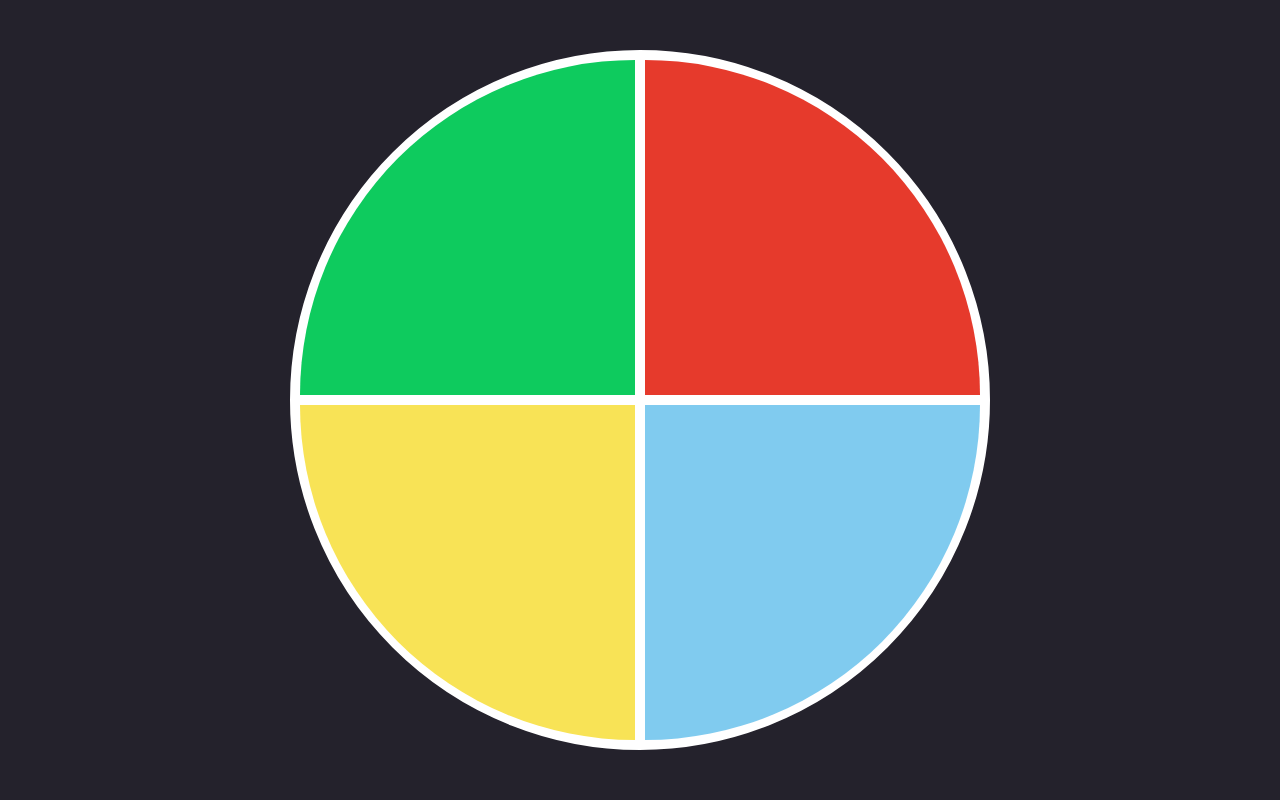
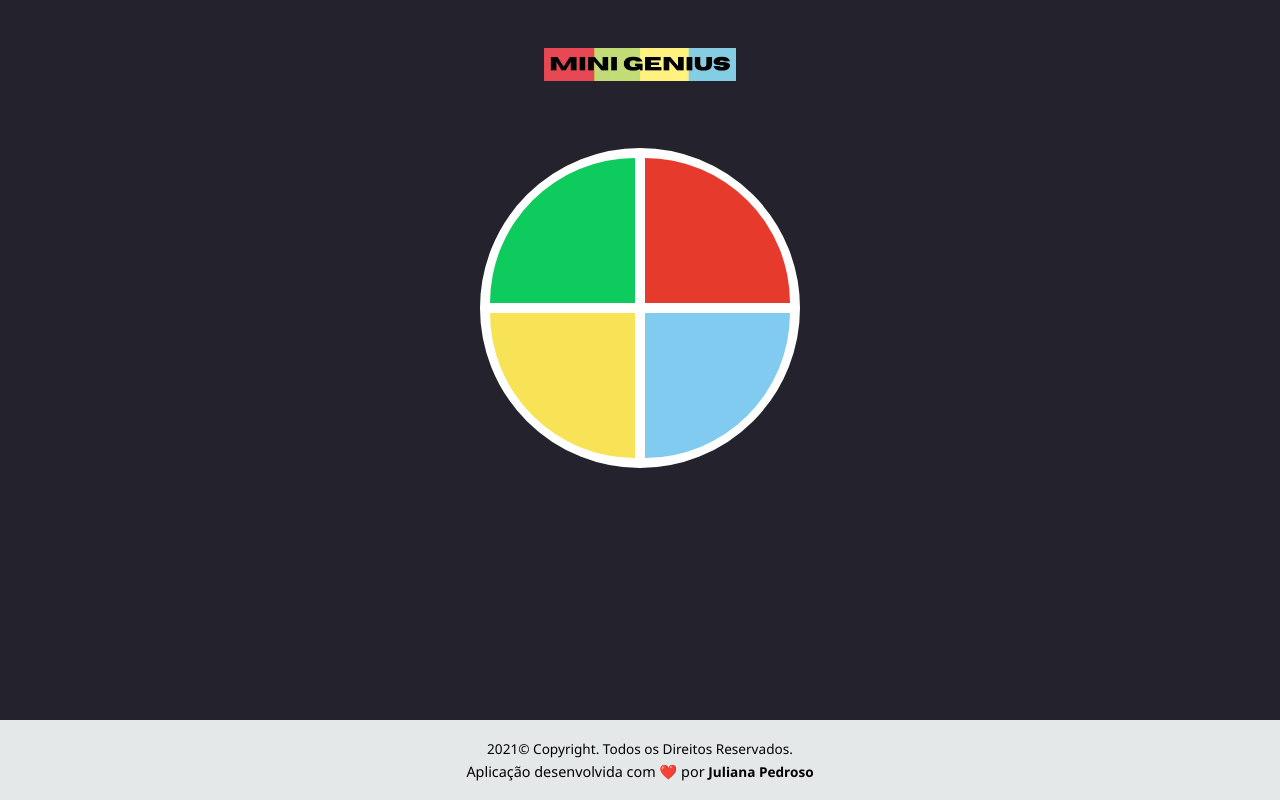
Before and after one commit to julianapedroso/bootcamp-DIO-FullStack, a plain HTML site: page Projeto Genius/index.html in a window 1280 px wide. Drawn offline with Linux system fonts and the light colour scheme.

```diff
--- a/Projeto Genius/index.html
+++ b/Projeto Genius/index.html
@@ -11,6 +11,11 @@
   <title>.::Game Genius::.</title>
 </head>
 <body>
+  <div id="logo">
+    <button onclick="playGame()" id="btn-start">
+      <img src="./assets/logo.png" alt="Logo Genius">
+    </button>
+  </div>
   <main class="main-game">
     <div class="genius">
       <div class="__blue"></div>
@@ -20,6 +25,20 @@
     </div>
   </main>
 
+  <footer id="copy">
+    <p>2021© Copyright. Todos os Direitos Reservados.</p>
+    <p class="link-media">
+      Aplicação desenvolvida com ❤️ por
+      <a
+        href="https://github.com/julianapedroso"
+        target="_blank"
+        rel="noreferrer"
+      >
+        Juliana Pedroso
+      </a>
+    </p>
+  </footer>
+
 <script src="./script.js"></script>
 </body>
 </html>
--- a/Projeto Genius/script.js
+++ b/Projeto Genius/script.js
@@ -41,7 +41,7 @@ const checkOrder = () => {
     }
   }
   if (clickedOrder.length == order.length) {
-    alert(`Score: ${score}\nYou're right! The next level is about to start`);
+    alert(`Score: ${score}\nYou're right 🎉 The next level is about to start!`);
     nextLevel();
   }
 };
@@ -77,7 +77,7 @@ const nextLevel = () => {
 
 // function game over:
 const gameOver = () => {
-  alert(`Score: ${score}\nYou lost :(\nConfirm to restart the game`);
+  alert(`Score: ${score}\nYou lost 👎\nConfirm to restart the game...`);
   order = [];
   clickedOrder = [];
 
@@ -85,7 +85,7 @@ const gameOver = () => {
 };
 
 const playGame = () => {
-  alert(`Welcome to Genius. Start new game?`);
+  alert(`👋 Welcome to Genius. Start new game?`);
   score = [];
 
   nextLevel();
--- a/Projeto Genius/style.css
+++ b/Projeto Genius/style.css
@@ -1,10 +1,11 @@
 :root {
-  --blue-color:#2ca8e4;
+  --blue-color: #2ca8e4;
   --red-color: #e63a2c;
-  --yellow-color:#f8e356;
-  --green-color:#0ecb5e;
+  --yellow-color: #f8e356;
+  --green-color: #0ecb5e;
   --background-color: #24222c;
   --white-color: #fff;
+  --footer-background-light: #e5e8e8;
 }
 
 * {
@@ -15,27 +16,45 @@
 
 body {
   background: var(--background-color);
+  font-family: 'Segoe UI', Tahoma, Geneva, Verdana, sans-serif;
+}
+
+#logo {
+  display: flex;
+  justify-content: center;
+}
+
+#logo img {
+  margin-top: 3rem;
+  width: 15%;
+}
+
+#btn-start {
+  border: none;
+  background: none;
+  cursor: pointer;
+  width: 100%;
 }
 
 .main-game {
   display: flex;
   justify-content: center;
-  align-items: center;
-  height: 100vh;
-  width: 100vw;
+  margin: 4rem 0;
 }
 
 .genius {
   display: grid;
-  grid-template-areas: 'part-green part-red'
-  'part-yellow part-blue';
+  grid-template-areas:
+    'part-green part-red'
+    'part-yellow part-blue';
   grid-gap: 10px;
   border: 10px solid var(--white-color);
   background: var(--white-color);
   border-radius: 100%;
-  height: 700px;
-  width: 700px;
+  height: 40rem;
+  width: 40rem;
   cursor: pointer;
+  margin-bottom: 10rem;
 }
 
 .__green {
@@ -65,3 +84,74 @@ body {
 .selected {
   opacity: 0.6;
 }
+
+#copy {
+  align-items: center;
+  background: var(--footer-background-light);
+  bottom: 0;
+  display: flex;
+  flex-direction: column;
+  flex-wrap: wrap;
+  font-size: 0.9rem;
+  font-weight: 500;
+  height: 10vh;
+  justify-content: center;
+  position: fixed;
+  width: 100%;
+}
+
+#copy p:first-child {
+  font-size: 0.85rem;
+}
+
+.link-media {
+  padding-top: 0.3rem;
+}
+
+.link-media a {
+  color: var(--color-link);
+  font-size: 0.85rem;
+  font-weight: bold;
+  text-decoration: none;
+}
+
+@media (max-width: 1440px) {
+  .main-game {
+    width: auto;
+  }
+
+  .genius {
+    height: 20rem;
+    width: 20rem;
+  }
+}
+
+@media (max-width: 1024px) {
+  #logo img {
+    width: 20%;
+  }
+}
+
+@media (max-width: 768px) and (min-width: 415px) {
+  #logo img {
+    width: 30%;
+  }
+}
+
+@media (max-width: 425px) and (min-width: 320px) {
+  #logo img {
+    width: 40%;
+  }
+
+  #copy {
+    font-size: 0.7rem;
+  }
+
+  #copy p:first-child {
+    font-size: 0.65rem;
+  }
+
+  .link-media a {
+    font-size: 0.7rem;
+  }
+}
```
Also changed, not shown: Projeto Genius/assets/logo.png (added), 1 other file.
